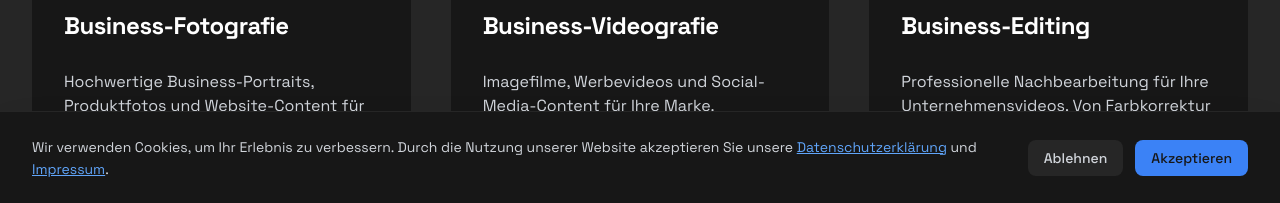
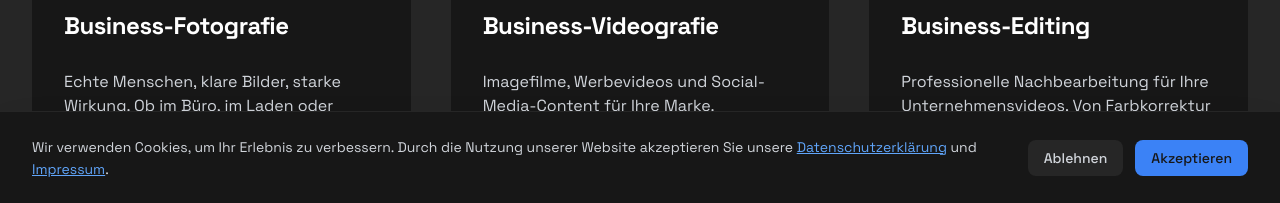
Before and after one commit to Mika4vondenen/MoskHeile, a React (Vite) app: page /services/business in a window 1280 px wide. Shown: the part 595-798 px from the top of the page. Built offline with nearby package versions, Linux system fonts and the light colour scheme; a web font is replaced by a local one.

Commit message:
Updated services.ts

```diff
--- a/src/data/services.ts
+++ b/src/data/services.ts
@@ -39,7 +39,7 @@ export const businessServices: Service[] = [
   {
     id: 'business-photography',
     title: 'Business-Fotografie',
-    description: 'Hochwertige Business-Portraits, Produktfotos und Website-Content für Ihr Unternehmen. Professionell, modern und sofort einsatzbereit.',
+    description: 'Echte Menschen, klare Bilder, starke Wirkung. Ob im Büro, im Laden oder draußen auf der Baustelle – ich fange eure Arbeit so ein, wie sie wirklich ist.\n\nIdeal für:\n• Team- & Portraitfotos\n• Produkte & Markenbilder\n• Baustellen-Reportagen\n• Website- & Social-Media-Content',
     image: businessPhotoPhoto,
     link: '/services/business/fotografie',
   },
```
